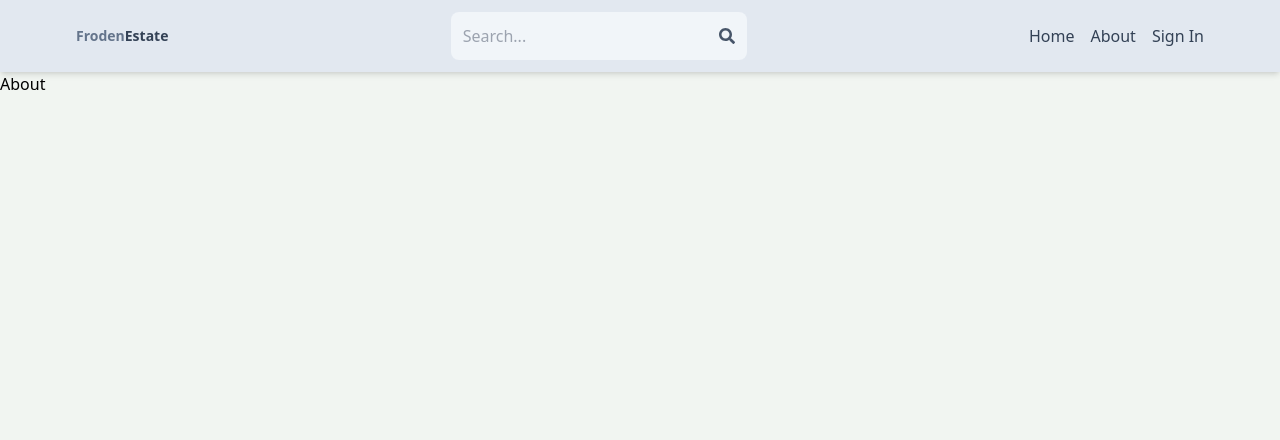
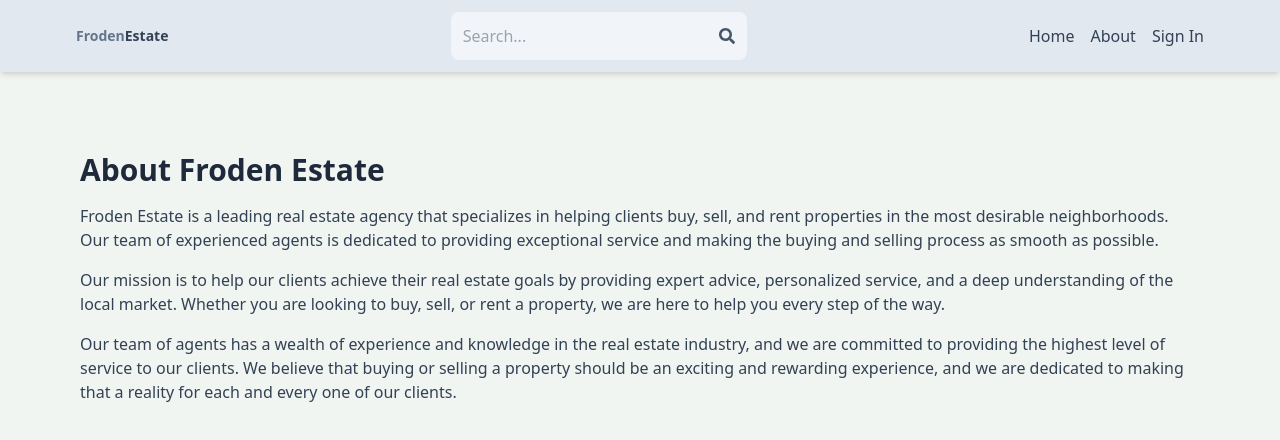
Before and after one commit to Dispenser254/MERN-Real-Estate, a React (Vite) app in the folder client/: page /about in a window 1280 px wide. Shown: the top 440 px of the page. Built offline with nearby package versions, Linux system fonts and the light colour scheme; no server answers.

Commit message:
Complete about page

```diff
--- a/client/src/pages/About.jsx
+++ b/client/src/pages/About.jsx
@@ -2,8 +2,32 @@
 
 function About() {
   return (
-    <div>About</div>
-  )
+    <div className="py-20 px-4 max-w-6xl mx-auto">
+      <h1 className="text-3xl font-bold mb-4 text-slate-800">
+        About Froden Estate
+      </h1>
+      <p className="mb-4 text-slate-700">
+        Froden Estate is a leading real estate agency that specializes in
+        helping clients buy, sell, and rent properties in the most desirable
+        neighborhoods. Our team of experienced agents is dedicated to providing
+        exceptional service and making the buying and selling process as smooth
+        as possible.
+      </p>
+      <p className="mb-4 text-slate-700">
+        Our mission is to help our clients achieve their real estate goals by
+        providing expert advice, personalized service, and a deep understanding
+        of the local market. Whether you are looking to buy, sell, or rent a
+        property, we are here to help you every step of the way.
+      </p>
+      <p className="mb-4 text-slate-700">
+        Our team of agents has a wealth of experience and knowledge in the real
+        estate industry, and we are committed to providing the highest level of
+        service to our clients. We believe that buying or selling a property
+        should be an exciting and rewarding experience, and we are dedicated to
+        making that a reality for each and every one of our clients.
+      </p>
+    </div>
+  );
 }
 
-export default About
+export default About;
```
